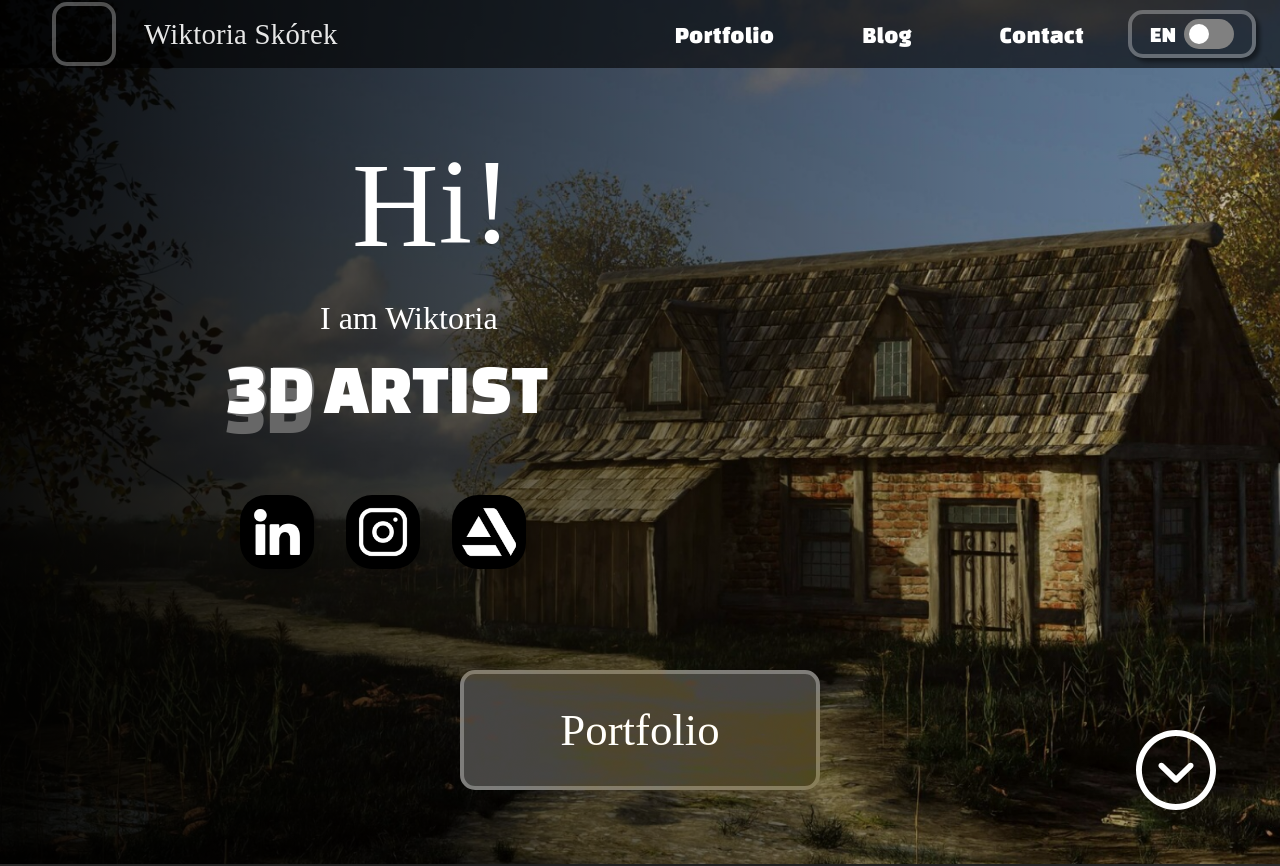
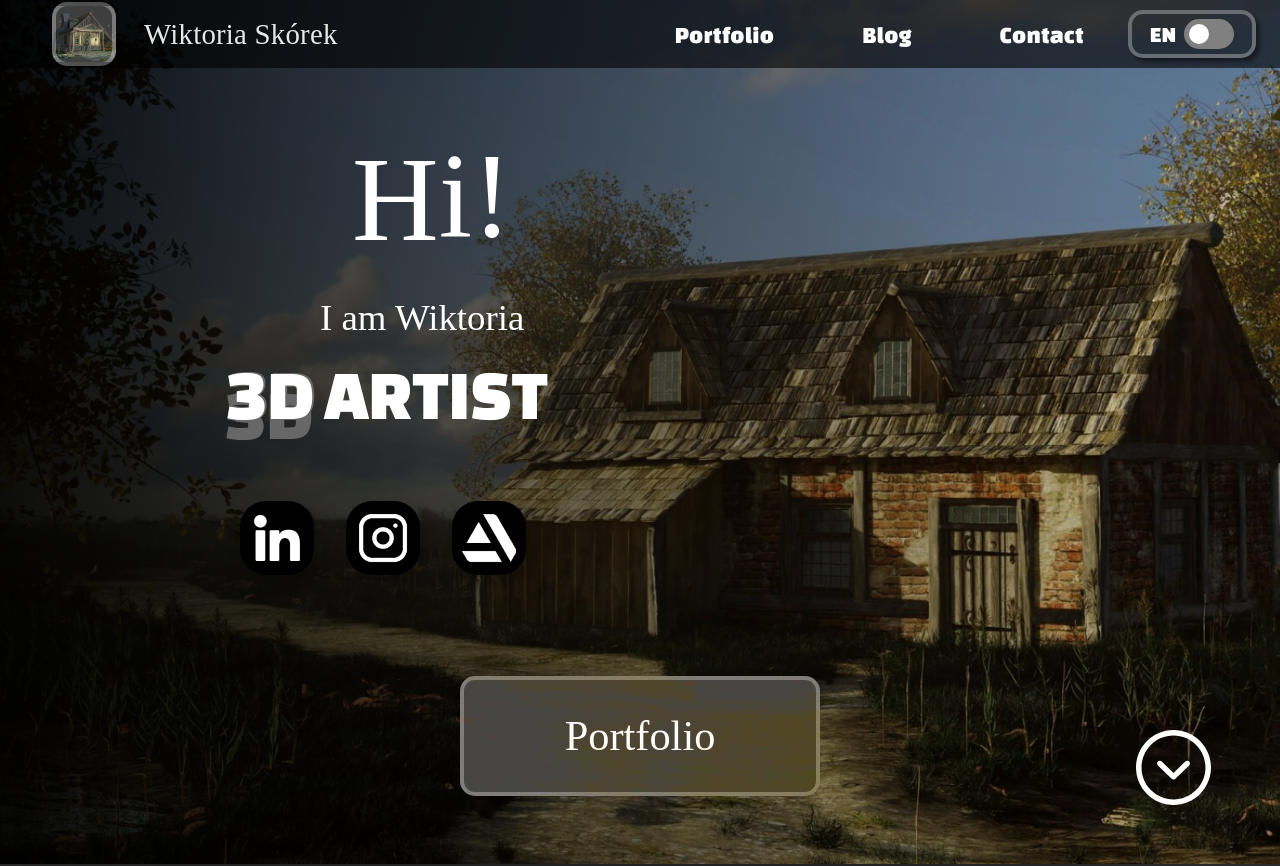
Before and after one commit to s-jez/Portfolio-3DArist, a React (Create React App) app: page / in a window 1280 px wide. Shown: the top 866 px of the page. Built offline with nearby package versions, Linux system fonts and the light colour scheme; a web font is replaced by a local one.

Commit message:
[fix]: add icon img, styles.

```diff
--- a/src/components/Carousel/Arrows/Arrow/Arrow.module.css
+++ b/src/components/Carousel/Arrows/Arrow/Arrow.module.css
@@ -10,10 +10,20 @@
   mask-size: 80px;
   mask-repeat: no-repeat;
   background-color: white;
+  transition: transform 0.25s ease;
 }
 .arrowUp {
   -webkit-transform: rotate(180deg);
   transform: rotate(180deg);
+}
+.arrow:hover {
+  transform: scale(1.05);
+}
+@media (max-width: 1440px) {
+  .arrow,
+  .arrowUp {
+    mask-size: 75px;
+  }
 }
 @media (max-width: 600px) {
   .arrow,
--- a/src/components/Navbar/Navbar.module.css
+++ b/src/components/Navbar/Navbar.module.css
@@ -84,6 +84,11 @@
   margin: 0 0.5rem;
   border-radius: 15px;
   border: 4px solid rgba(255, 255, 255, 0.3);
+  background-image: url("../../assets/background.webp");
+  background-size: 84px;
+  background-position: center;
+  background-repeat: no-repeat;
+  overflow: hidden;
 }
 .nav-circle {
   width: 3.5rem;
--- a/src/components/Sections/Main/MainSection.module.css
+++ b/src/components/Sections/Main/MainSection.module.css
@@ -28,14 +28,14 @@
 .main__button {
   position: relative;
   width: 26rem;
-  height: 7.5rem;
+  height: 8rem;
   border-radius: 15px;
   mix-blend-mode: luminosity;
   margin-bottom: 1rem;
   transition: all 0.3s;
   font-family: "Merienda One";
   line-height: 104px;
-  font-size: 3.25rem;
+  font-size: 3rem;
   color: #fff;
   cursor: pointer;
   border: 4px solid #728474;
@@ -95,7 +95,7 @@
   scale: 1.1;
 }
 .main__hello {
-  font-size: 11rem;
+  font-size: 12rem;
   font-weight: 400;
   white-space: nowrap;
   height: 14rem;
@@ -128,9 +128,8 @@ h1 {
   font-size: 3rem;
   padding: 0 3rem;
   font-weight: 400;
-  line-height: 2.5rem;
+  line-height: 1.5rem;
 }
-
 @media (min-width: 1020px) {
   .main__header {
     margin-top: 5rem;
@@ -142,17 +141,24 @@ h1 {
   .main__info {
     margin: 0 10rem;
   }
+  h1 {
+    line-height: 3.25rem;
+  }
 }
 @media (max-width: 1440px) {
   h1 {
-    font-size: 2rem;
+    font-size: 2.3rem;
   }
   .main__artist {
     font-size: 4.5rem;
   }
   .main__button {
     width: 22.5rem;
-    font-size: 2.8rem;
+    height: 7.5rem;
+    font-size: 2.65rem;
+  }
+  .main__hello {
+    font-size: 11rem;
   }
 }
 @media (max-width: 1020px) {
--- a/src/components/Sections/Main/MainSection.tsx
+++ b/src/components/Sections/Main/MainSection.tsx
@@ -17,9 +17,7 @@ const MainSection = () => {
             <span>i</span>
             <span>!</span>
           </div>
-          <div>
-            <h1> {t("home.header.title")}</h1>
-          </div>
+          <h1> {t("home.header.title")}</h1>
           <div className={styles["main__artist"]}>
             <div className={styles["artist"]}>
               <span>3D </span>
```
